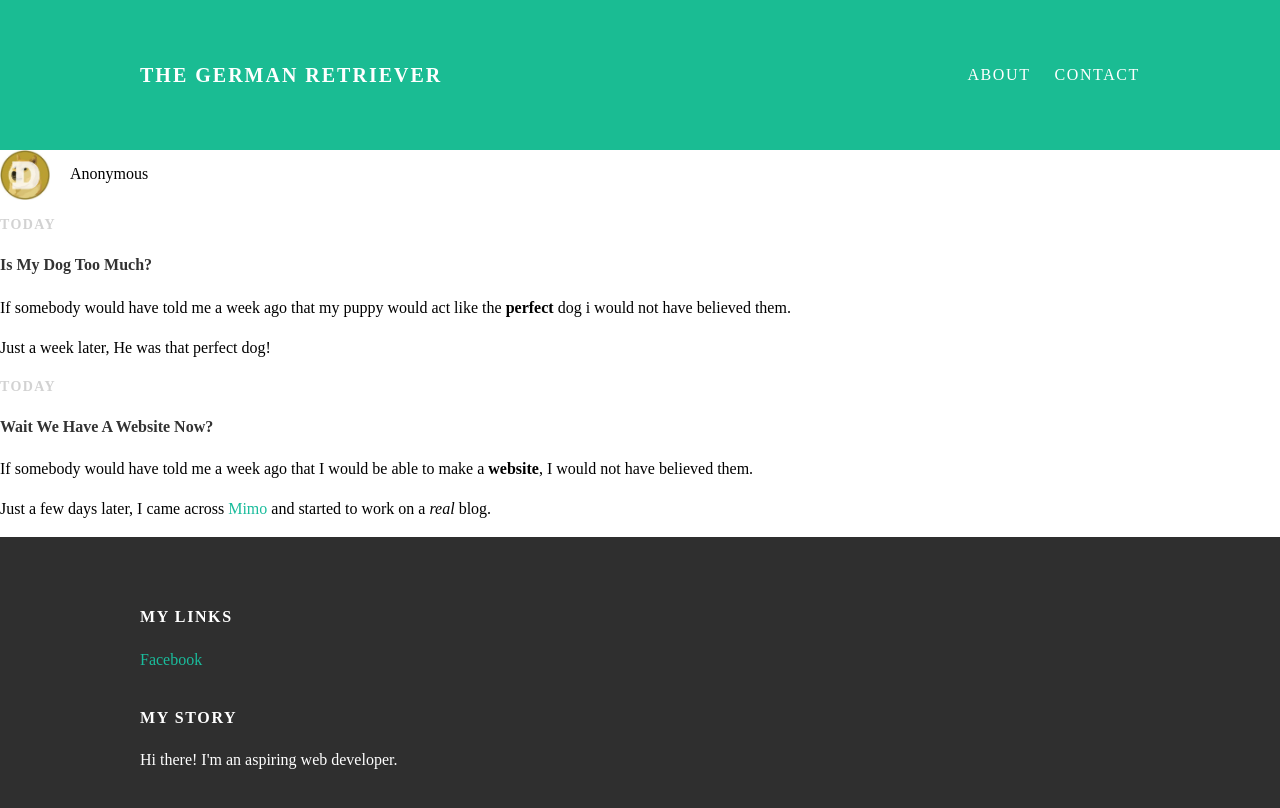
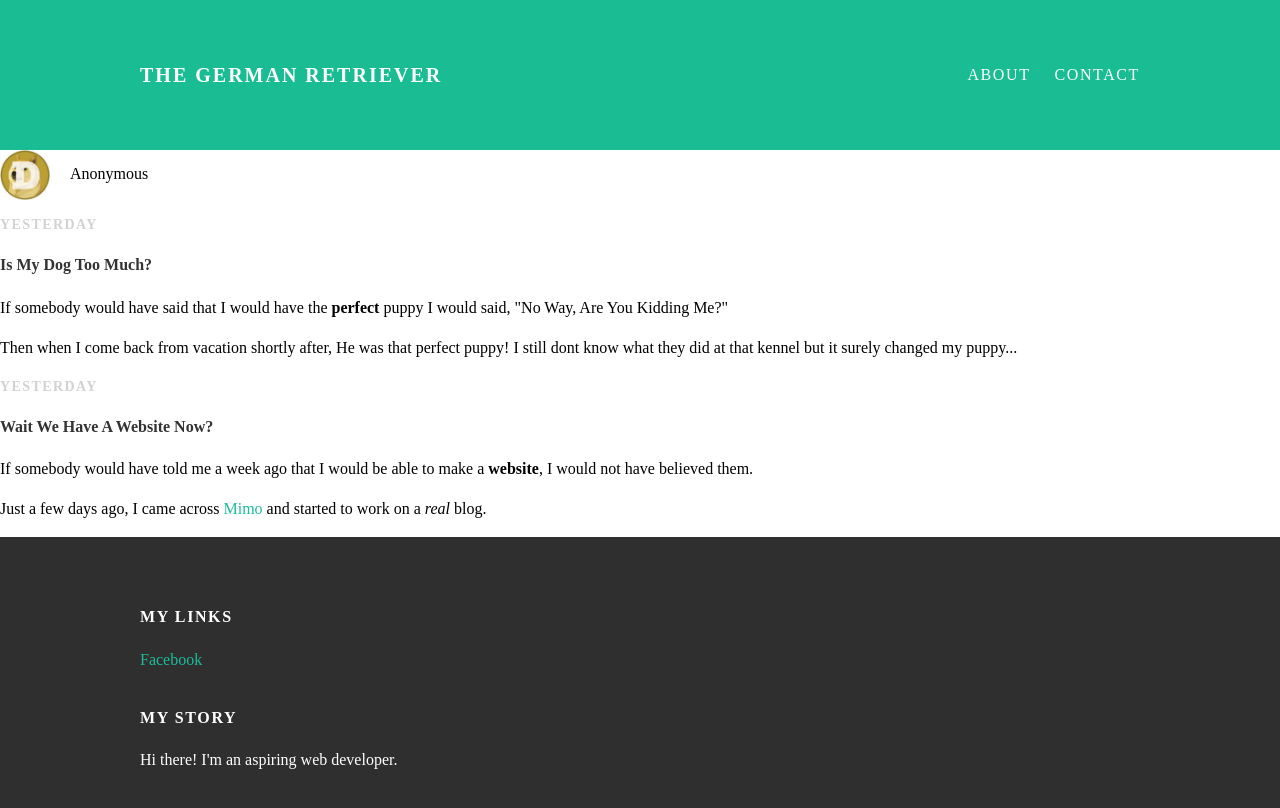
Before and after one commit to TheGermanRetriever/TheGermanRetriever.github.io, a plain HTML site: page index.html in a window 1280 px wide. Drawn offline with Linux system fonts and the light colour scheme.

Commit message:
Update index.html

```diff
--- a/index.html
+++ b/index.html
@@ -21,16 +21,16 @@
          <img src="doge.png">
          <span>Anonymous</span>
      </div>
-     <p class="post-date">Today</p>
+     <p class="post-date">Yesterday</p>
      <h4 class="post-title">Is My Dog Too Much?</h4>
      <div class="post-content">
-       <p>If somebody would have told me a week ago that my puppy would act like the <strong>perfect</strong> dog i would not have believed them.</p>
-       <p>Just a week later, He was that perfect dog!</p>
-     <p class="post-date">Today</p>
+       <p>If somebody would have said that I would have the <strong>perfect</strong> puppy I would said, "No Way, Are You Kidding Me?"</p>
+       <p>Then when I come back from vacation shortly after, He was that perfect puppy! I still dont know what they did at that kennel but it surely changed my puppy...</p>
+     <p class="post-date">Yesterday</p>
      <h4 class="post-title">Wait We Have A Website Now?</h4>
      <div class="post-content">
        <p>If somebody would have told me a week ago that I would be able to make a <strong>website</strong>, I would not have believed them.</p>
-       <p>Just a few days later, I came across <a
+       <p>Just a few days ago, I came across <a
          href="https://getmimo.com">Mimo</a> and started to work on a <em>real</em> blog.</p>
      </div>
     </div>
```
